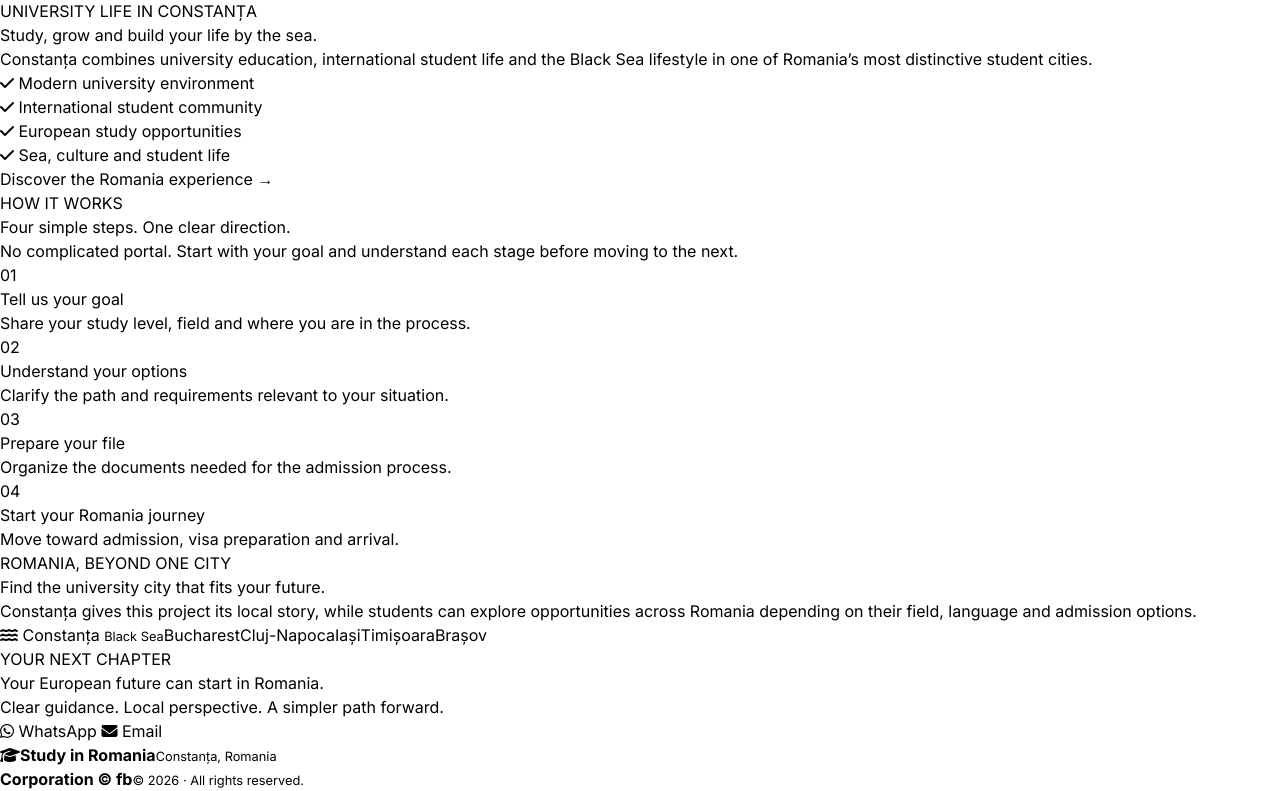
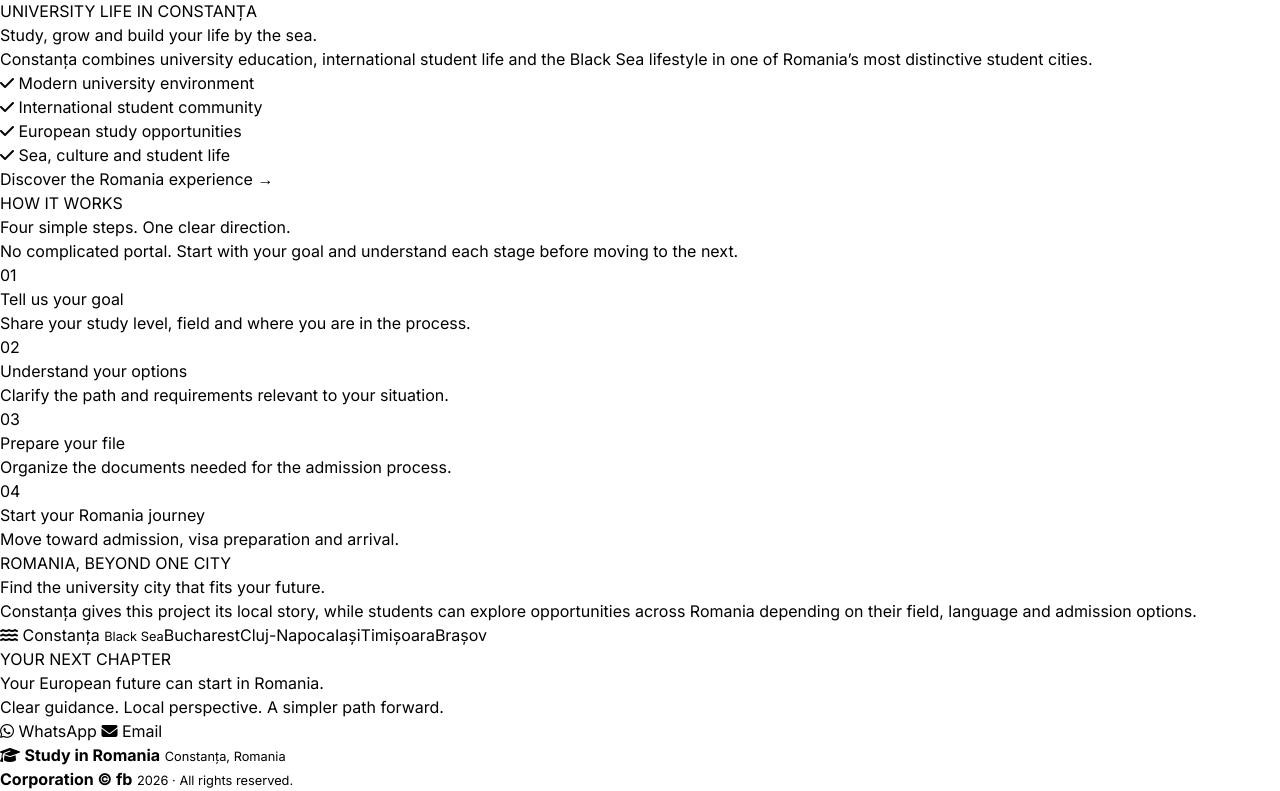
Before and after one commit to Fridhibassem/study-in-romania, a website: page index.html in a window 1280 px wide. Shown: the part 1821-2612 px from the top of the page. Drawn offline with Linux system fonts and the light colour scheme.

Commit message:
Add footer section to index.html

```diff
--- a/index.html
+++ b/index.html
@@ -112,7 +112,21 @@
       </div>
     </section>
   </main>
+<footer>
+  <div class="container footer-inner">
+    <div class="footer-brand">
+      <i class="fas fa-graduation-cap"></i>
+      <span>
+        <strong>Study in Romania</strong>
+        <small>Constanța, Romania</small>
+      </span>
+    </div>
 
-  <footer><div class="container footer-inner"><div class="footer-brand"><i class="fas fa-graduation-cap"></i><span><strong>Study in Romania</strong><small>Constanța, Romania</small></span></div><div class="footer-right"><strong>Corporation © fb</strong><small>© 2026 · All rights reserved.</small></div></div></footer>
+    <div class="footer-right">
+      <strong>Corporation © fb</strong>
+      <small>2026 · All rights reserved.</small>
+    </div>
+  </div>
+</footer>
 </body>
 </html>
```
